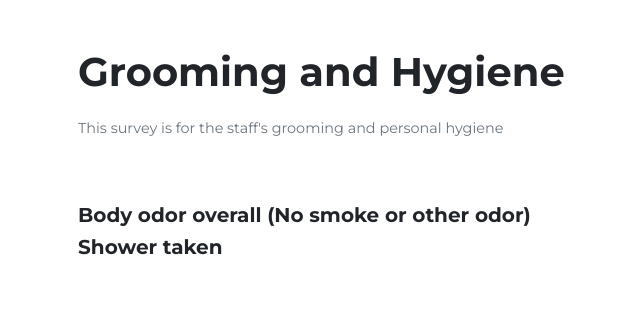
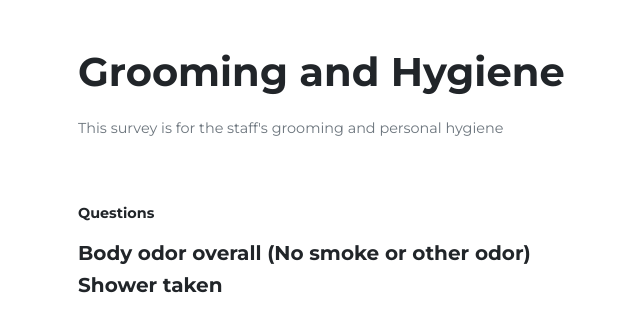
Before and after one commit to tordsyabe/ath-survey-app, a Flask app: page /surveys/1 in a window 1280 px wide. Shown: the part 56-388 px from the top of the page, without its empty margins (22-662 px from the left). Run offline with Flask 2, Linux system fonts and the light colour scheme; data comes from the database, SQL or seed files in the repository; some libraries are stand-ins or nearby versions.

Commit message:
added survey details

```diff
--- a/athsurveyapp/blueprints/survey/templates/survey_details.html
+++ b/athsurveyapp/blueprints/survey/templates/survey_details.html
@@ -12,7 +12,8 @@ block body %}
 
   <div class="row mt-5">
     <div class="col-12">
-      {% for question in survey.questions %} {{question.value}}
+      <p class="font-weight-bold">Questions</p>
+      {% for question in survey.questions %}
       <h5 class="font-weight-bold">{{ question.description }}</h5>
       {% if question.description == "radio" %} {% for num in
       range(int(question.value)) %} {{num}} {% endfor %} {% endif %} {% endfor
```
